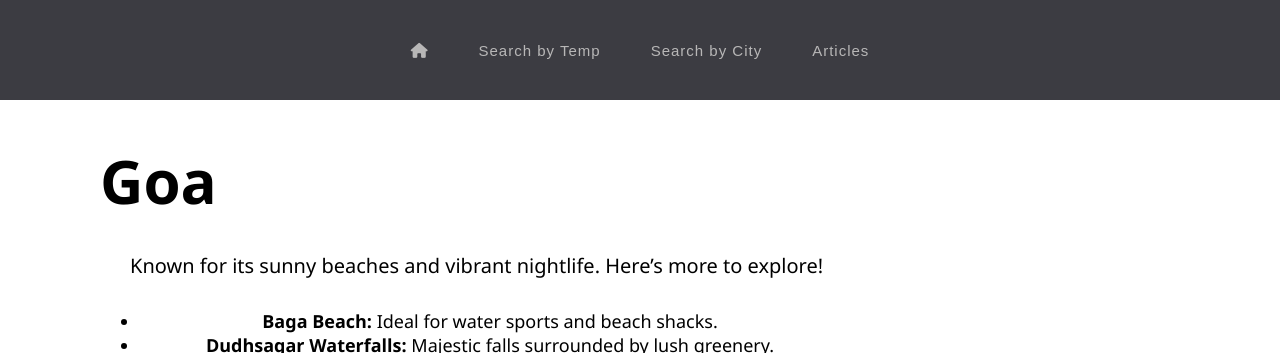
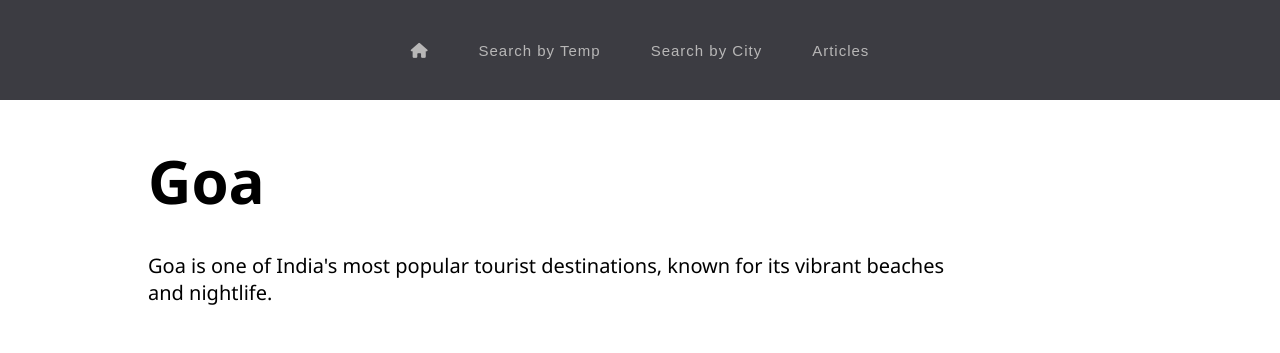
Before and after one commit to cs23-b/Travel-planner, a Flask app: page /goa in a window 1280 px wide. Shown: the top 353 px of the page. Run offline with Flask 3, Linux system fonts and the light colour scheme.

Commit message:
edited base.html

```diff
--- a/templates/goa.html
+++ b/templates/goa.html
@@ -5,7 +5,7 @@
 <style>
     .article-container {
         max-width: 800px;
-        margin-left: 60px; /* Adjust as needed */
+        margin-left: 10%; /* Adjust as needed */
         margin-right: auto;
         padding: 20px;
     }
@@ -28,11 +28,11 @@
     h1 {
         text-align: left;
         font-size: 60px;
-
         color: #000000;
         padding: 20px;
         max-width: 500px;
         margin: 0;
+        padding-left: 0;
     }
 
     p {
@@ -40,7 +40,7 @@
         font-size: 20px;
         margin: 10px auto 30px;
         color: #000000;
-        max-width: 700px;
+        width: 100%;
     }
 
     ul {
@@ -54,18 +54,10 @@
         margin: 0px ;
     }
 
-    .gallery {
-        display: flex;
-        flex-wrap: wrap;
-        justify-content: center;
-        gap: 20px;
-        padding: 20px;
-    }
-
-    .gallery img {
+    .article-img {
         width: 100%;
         height: auto;
-
+        margin: 20px 0;
     }
 
 
@@ -90,20 +82,20 @@
 {% endblock %}
 {% block body %}
 <div class="overlay"></div>
-    <div class="article-container">
-        <h1>Goa</h1>
-        <p>Known for its sunny beaches and vibrant nightlife. Here’s more to explore!</p>
+<div class="article-container">
+    <h1>Goa</h1>
+    <p>Goa is one of India's most popular tourist destinations, known for its vibrant beaches and nightlife.</p>
 
-        <ul>
-            <li><strong>Baga Beach:</strong> Ideal for water sports and beach shacks.</li>
-            <li><strong>Dudhsagar Waterfalls:</strong> Majestic falls surrounded by lush greenery.</li>
-        </ul>
+    <img src="https://im.whatshot.in/img/2020/Oct/istock-1157048446-1602065185.jpg" alt="Baga Beach" class="article-img">
 
-        <div class="gallery">
-            <img src="https://im.whatshot.in/img/2020/Oct/istock-1157048446-1602065185.jpg" alt="Baga Beach">
-            <img src="https://blogger.googleusercontent.com/img/b/R29vZ2xl/AVvXsEiK7CdaPCJ4hBO7ZVoVtczsqp4QGw46PJz7xIgaKGDVxX1vKbqHa0ekc53UFo61kIW1XzusOeZOVmyS6AQ3H1rBwLpBMJE-7xZ6Fm-3OKUtUQ8urZ9fjTp9SOD_2-8s5MH2PEsviWQB1Qg/s1600/DUDHSAGAR+(1).jpg" alt="Dudhsagar Waterfalls">
-        </div>
-    </div>
+    <p>Baga Beach is famous for its shacks, parasailing, and energetic crowd. The coastline stretches beautifully with golden sand and turquoise water.</p>
+
+    <p>Another gem of Goa is the iconic Dudhsagar Waterfalls.</p>
+
+    <img src="https://www.agoda.com/wp-content/uploads/2024/07/Featured-image-Palolem-beach-Goa-India.jpg" alt="Dudhsagar Waterfalls" class="article-img">
+
+    <p>The falls are a must-visit during monsoon, surrounded by lush forests and misty air.</p>
+</div>
     <a href="{{ url_for('Articles')}}" class="link-btn">Back to Articles</a>
 
 {% endblock %}
```
